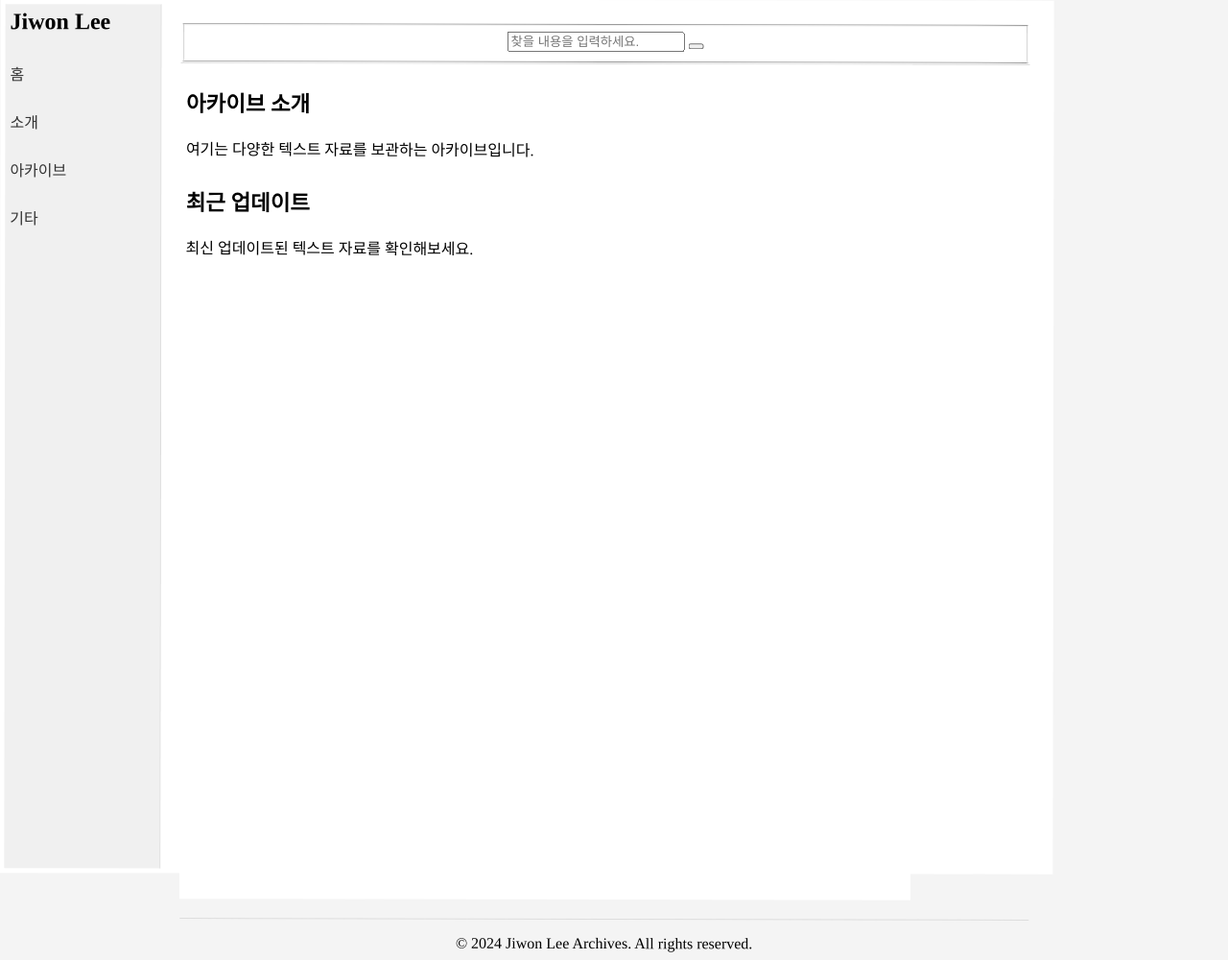
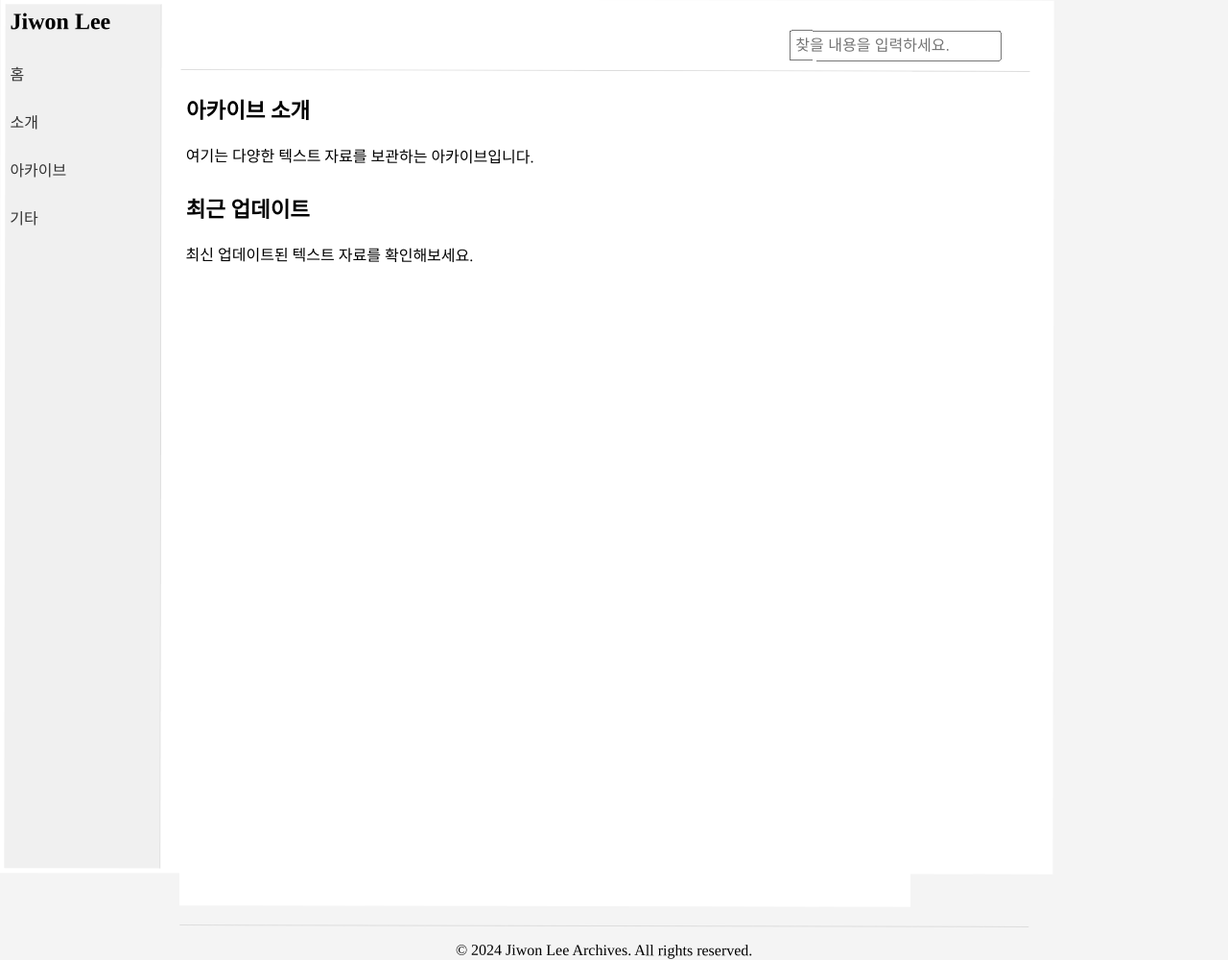
Before and after one commit to LfayeJ/archives, a Jekyll site: the page built from index.html, in a window 1280 px wide. Shown: the whole page at 96% size. Built offline with Jekyll 4.4.1, drawn with Linux system fonts in a browser that asks for light colours; some web fonts are replaced.

Commit message:
Update styles.css

```diff
--- a/assets/css/styles.css
+++ b/assets/css/styles.css
@@ -92,6 +92,31 @@ header h1 {
   font-size: 2em;
 }
 
+.gnb_search {
+  display: flex;
+  justify-content: flex-end; /* 우측 정렬 */
+}
+
+fieldset {
+  border: none; /* 필드셋 테두리 제거 */
+}
+
+button {
+  background: none;
+  border: none;
+  cursor: pointer;
+}
+
+button i {
+  font-size: 16px; /* 아이콘 크기 조정 */
+}
+
+/* 필요한 경우 추가 스타일 */
+input[type="text"] {
+  padding: 5px;
+  font-size: 16px;
+}
+
 .content {
   padding: 0;
 }
```
